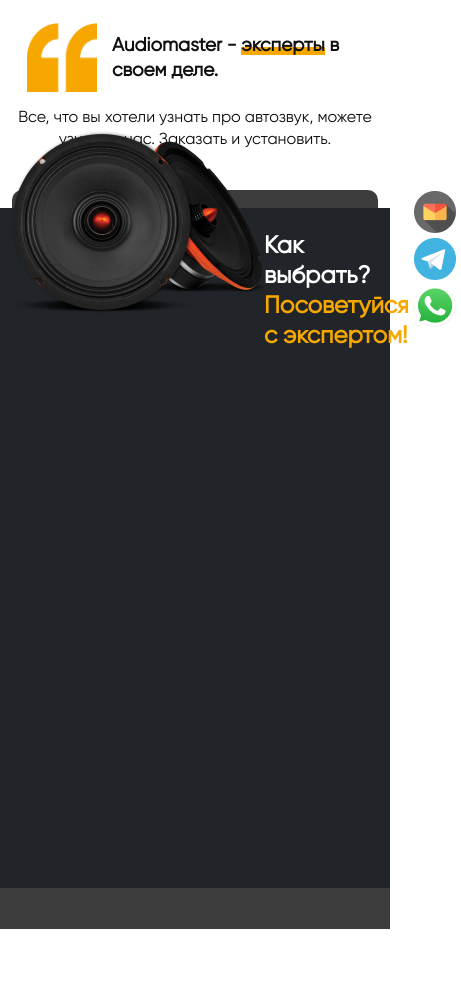
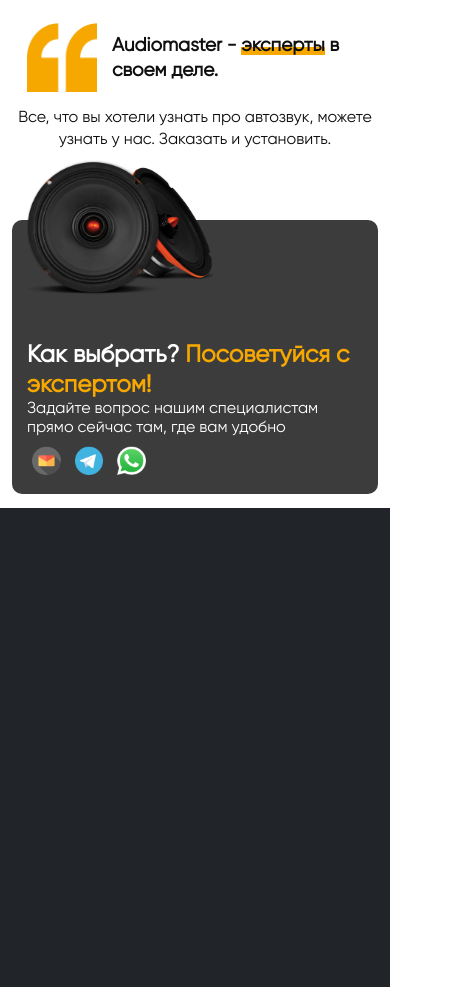
Before and after one commit to i0ji/sm_audiomaster, a website built with webpack: page src/index.html in a window 390 px wide. Shown: the part 2080-3067 px from the top of the page, 461 px wide, since content can reach past the window. Before the commit the page ends 3009 px from the top, so only its background shows below. Built offline with nearby package versions, Linux system fonts and the light colour scheme.

Commit message:
features-question-block adaptive done/features-block little fixes

```diff
--- a/src/styles/_features.scss
+++ b/src/styles/_features.scss
@@ -38,7 +38,7 @@
 
   // ---------- FEATURES-QUESTION
   .features__question {
-
+    margin-top: 100px;
     background-color: $brand-grey;
     border-radius: 10px;
     height: 150px;
@@ -50,8 +50,12 @@
       width: auto;
 
       &__img {
+        min-width: 144px;
+
         img {
           margin-top: -60px;
+          min-width: 186px;
+          min-height: 144px;
         }
       }
 
@@ -85,18 +89,7 @@
         }
       }
     }
-
-
   }
-
-
-
-
-
-
-
-
-
 
 
   // ---------- FEATURES-MEDIA ----------
@@ -118,6 +111,45 @@
       }
     }
 
+  }
+}
+
+@media (max-width: 1020px) {
+  .features {
+    &__question {
+      .question-block {
+        display: flex;
+        height: 100%;
+        width: 100%;
+        flex-flow: row wrap;
+
+        &__img {
+          width: 20%;
+          min-width: 180px;
+
+          img {
+            width: 100%;
+            height: auto;
+          }
+        }
+
+        &__texts {
+          width: 40%;
+        }
+
+        &__social-buttons {
+          width: 18%;
+          min-width: 117px;
+
+          img {
+            min-width: 26px;
+            width: 22%;
+            height: auto;
+          }
+        }
+
+      }
+    }
   }
 }
 
@@ -144,6 +176,40 @@
         width: 80%;
         font-weight: 800;
         margin: auto 0;
+      }
+    }
+  }
+}
+
+@media (max-width: 850px) {
+  .features {
+
+    .features__question {
+      height: 274px;
+
+      .question-block {
+        flex-direction: column;
+        align-items: start;
+        justify-content: space-between;
+
+        &__img {
+          padding: 0 15px;
+        }
+
+        &__texts {
+          padding: 0 15px;
+          text-align: left;
+          width: 100%;
+
+          .common-text-s-w {
+            display: flex;
+          }
+        }
+
+        &__social-buttons {
+          padding: 15px 15px;
+          width: 160px;
+        }
       }
     }
   }
@@ -179,7 +245,8 @@
 
 @media (max-width: 450px) {
   .features {
-    height: 150px;
+    height: 450px;
+
     .features__title {
       display: flex;
       flex-flow: row wrap;
```
Also changed, not shown: src/styles/main.css, 1 other file.
